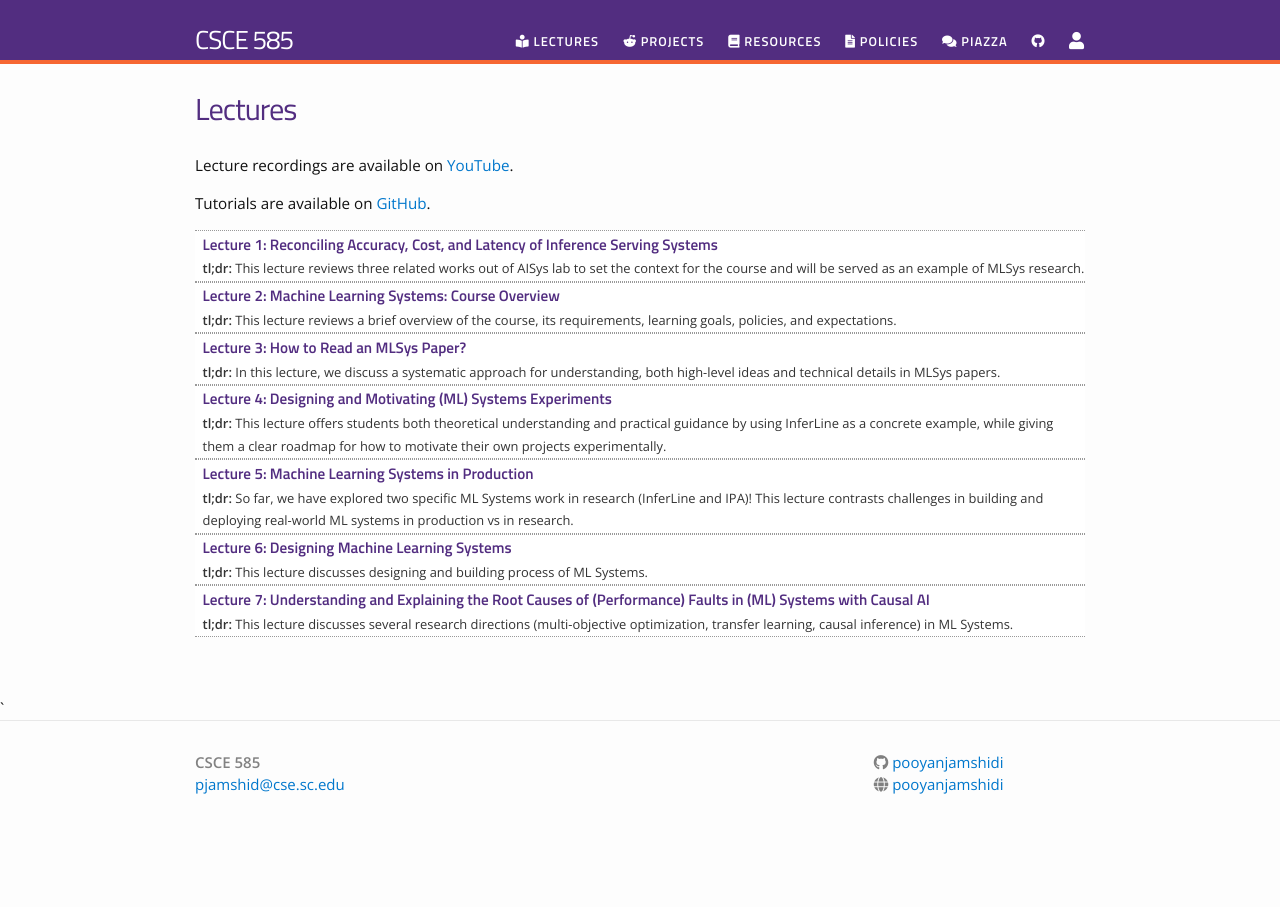
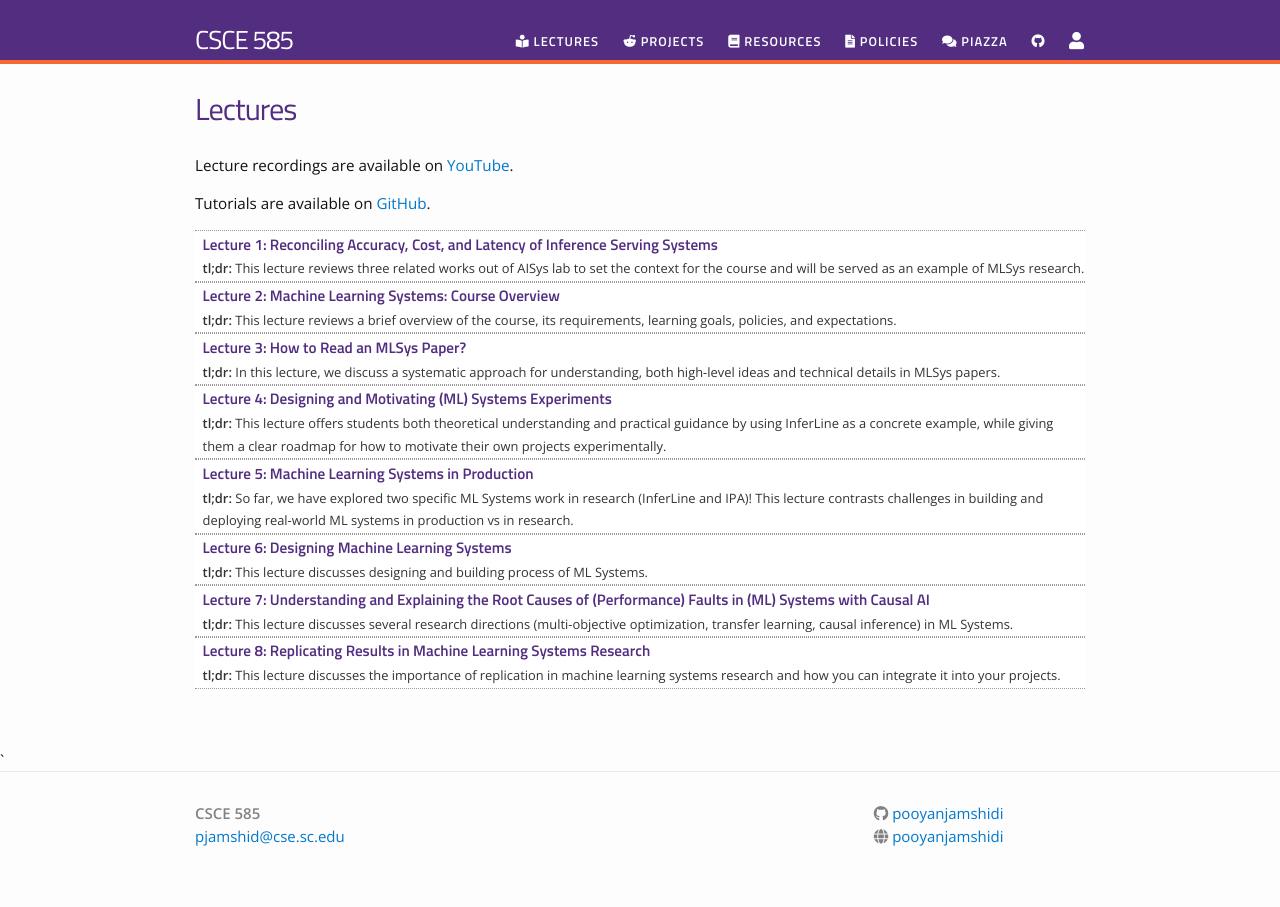
Before and after one commit to pooyanjamshidi/mls, a Jekyll site: the page built from lectures.md, in a window 1280 px wide. Built offline with Jekyll 4.4.1, drawn with Linux system fonts in a browser that asks for light colours; nearby versions of some CDN libraries.

Commit message:
added lecture 8 on replication

```diff
--- a/_data/lectures.yml
+++ b/_data/lectures.yml
@@ -32,6 +32,11 @@
   filename: csce585_2024_07_slides_causal_ai_ml_systems
   dirname: lectures
   tldr: "This lecture discusses several research directions (multi-objective optimization, transfer learning, causal inference) in ML Systems."
+
+- title: "Lecture 8: Replicating Results in Machine Learning Systems Research"
+  filename: csce585_2024_08_slides_mlsys_how-to-replicate-mlsys-papers
+  dirname: lectures
+  tldr: "This lecture discusses the importance of replication in machine learning systems research and how you can integrate it into your projects."
 
 # - title: "Lecture 3: Machine Learning Systems: Trustworthy AI"
 #   filename: csce585_2022_03_slides_trustworthy_ai
```
Also changed, not shown: 1 other file.
